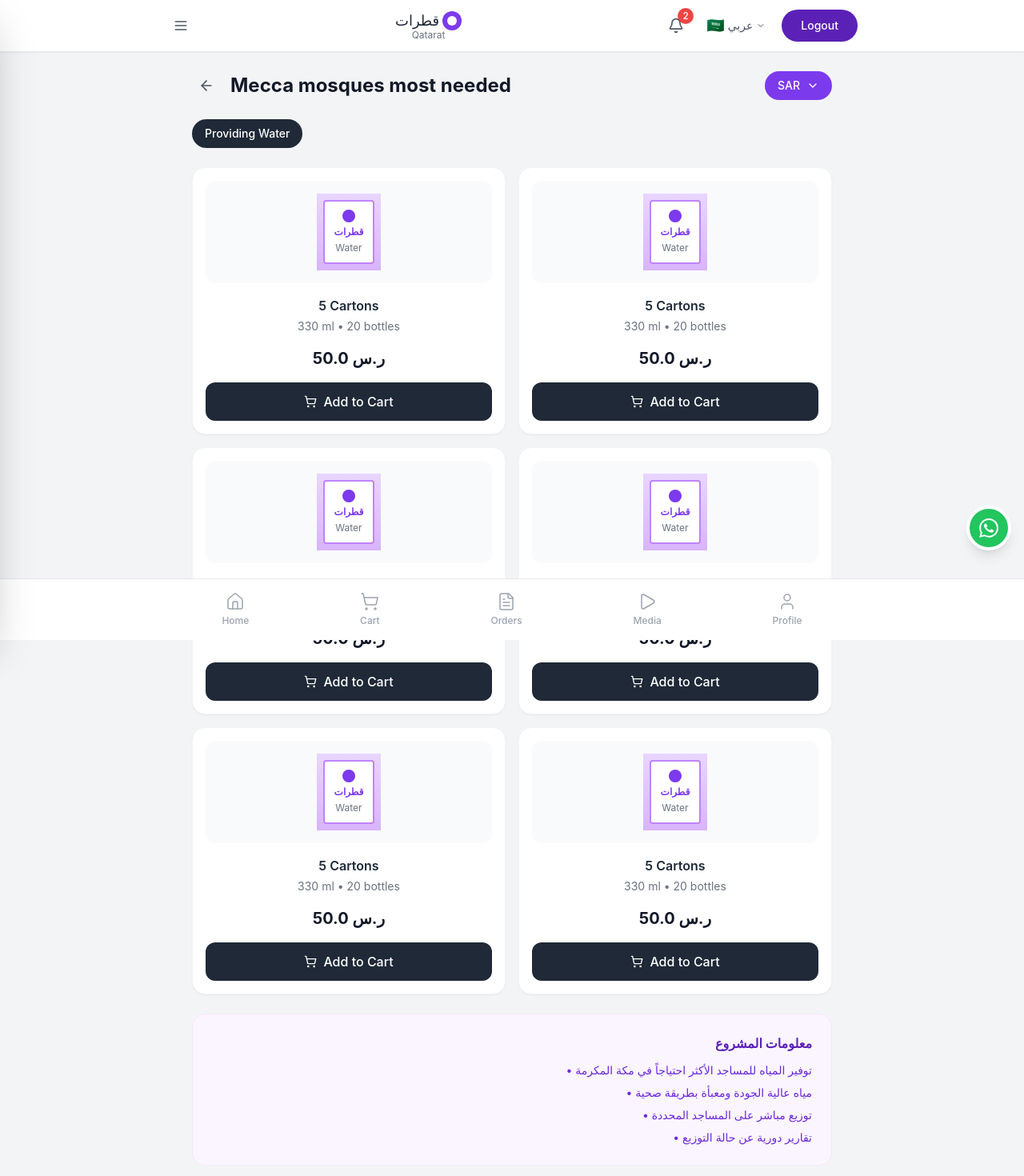
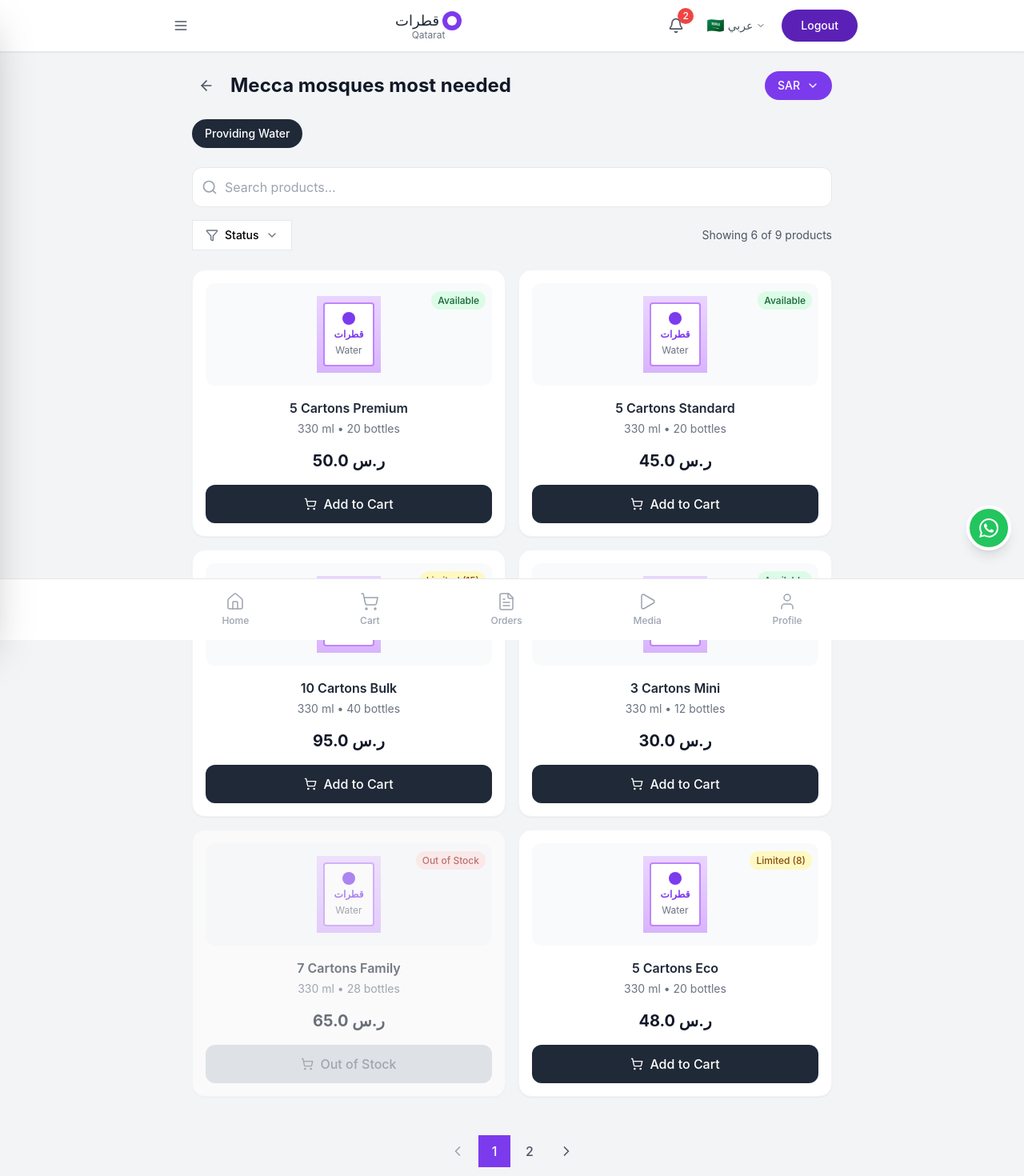
Before and after one commit to rakibul0310/sofof-tech-assessment, a React (Create React App) app: page /mecca-mosques in a window 1280 px wide. Shown: the top 1470 px of the page at 80% size. Built offline with nearby package versions, Linux system fonts and the light colour scheme.

Commit message:
added filter and search feature on product page

```diff
--- a/src/pages/MeccaMosques/MeccaMosques.js
+++ b/src/pages/MeccaMosques/MeccaMosques.js
@@ -1,13 +1,26 @@
 "use client";
 
-import { ArrowLeft, ChevronDown, ShoppingCart } from "lucide-react";
-import { useState } from "react";
+import {
+  ArrowLeft,
+  ChevronDown,
+  ChevronLeft,
+  ChevronRight,
+  Filter,
+  Search,
+  ShoppingCart,
+} from "lucide-react";
+import { useMemo, useState } from "react";
 import { useNavigate } from "react-router-dom";
 
 const MeccaMosques = () => {
   const navigate = useNavigate();
   const [currency, setCurrency] = useState("SAR");
   const [showCurrencyDropdown, setShowCurrencyDropdown] = useState(false);
+  const [searchQuery, setSearchQuery] = useState("");
+  const [statusFilter, setStatusFilter] = useState("all");
+  const [showFilterDropdown, setShowFilterDropdown] = useState(false);
+  const [currentPage, setCurrentPage] = useState(1);
+  const itemsPerPage = 6;
 
   const currencies = [
     { code: "SAR", symbol: "ر.س", label: "Saudi Riyal" },
@@ -15,57 +28,166 @@ const MeccaMosques = () => {
     { code: "EUR", symbol: "€", label: "Euro" },
   ];
 
-  const products = [
+  const statusOptions = [
+    { value: "all", label: "All Products", count: 0 },
+    { value: "available", label: "Available", count: 0 },
+    { value: "limited", label: "Limited Stock", count: 0 },
+    { value: "out_of_stock", label: "Out of Stock", count: 0 },
+  ];
+
+  const allProducts = [
     {
       id: 1,
-      name: "5 Cartons",
+      name: "5 Cartons Premium",
       description: "330 ml • 20 bottles",
       price: 50.0,
+      status: "available",
+      stock: 100,
       image: "/placeholder.svg?height=120&width=120",
     },
     {
       id: 2,
-      name: "5 Cartons",
+      name: "5 Cartons Standard",
       description: "330 ml • 20 bottles",
-      price: 50.0,
+      price: 45.0,
+      status: "available",
+      stock: 85,
       image: "/placeholder.svg?height=120&width=120",
     },
     {
       id: 3,
-      name: "5 Cartons",
-      description: "330 ml • 20 bottles",
-      price: 50.0,
+      name: "10 Cartons Bulk",
+      description: "330 ml • 40 bottles",
+      price: 95.0,
+      status: "limited",
+      stock: 15,
       image: "/placeholder.svg?height=120&width=120",
     },
     {
       id: 4,
-      name: "5 Cartons",
-      description: "330 ml • 20 bottles",
-      price: 50.0,
+      name: "3 Cartons Mini",
+      description: "330 ml • 12 bottles",
+      price: 30.0,
+      status: "available",
+      stock: 200,
       image: "/placeholder.svg?height=120&width=120",
     },
     {
       id: 5,
-      name: "5 Cartons",
-      description: "330 ml • 20 bottles",
-      price: 50.0,
+      name: "7 Cartons Family",
+      description: "330 ml • 28 bottles",
+      price: 65.0,
+      status: "out_of_stock",
+      stock: 0,
       image: "/placeholder.svg?height=120&width=120",
     },
     {
       id: 6,
-      name: "5 Cartons",
+      name: "5 Cartons Eco",
       description: "330 ml • 20 bottles",
-      price: 50.0,
+      price: 48.0,
+      status: "limited",
+      stock: 8,
+      image: "/placeholder.svg?height=120&width=120",
+    },
+    {
+      id: 7,
+      name: "12 Cartons Wholesale",
+      description: "330 ml • 48 bottles",
+      price: 110.0,
+      status: "available",
+      stock: 50,
+      image: "/placeholder.svg?height=120&width=120",
+    },
+    {
+      id: 8,
+      name: "5 Cartons Deluxe",
+      description: "330 ml • 20 bottles",
+      price: 55.0,
+      status: "available",
+      stock: 75,
+      image: "/placeholder.svg?height=120&width=120",
+    },
+    {
+      id: 9,
+      name: "8 Cartons Special",
+      description: "330 ml • 32 bottles",
+      price: 80.0,
+      status: "limited",
+      stock: 12,
       image: "/placeholder.svg?height=120&width=120",
     },
   ];
 
+  // Filter and search products
+  const filteredProducts = useMemo(() => {
+    let filtered = allProducts;
+
+    // Apply search filter
+    if (searchQuery.trim()) {
+      filtered = filtered.filter(
+        (product) =>
+          product.name.toLowerCase().includes(searchQuery.toLowerCase()) ||
+          product.description.toLowerCase().includes(searchQuery.toLowerCase())
+      );
+    }
+
+    // Apply status filter
+    if (statusFilter !== "all") {
+      filtered = filtered.filter((product) => product.status === statusFilter);
+    }
+
+    return filtered;
+  }, [searchQuery, statusFilter]);
+
+  // Calculate pagination
+  const totalPages = Math.ceil(filteredProducts.length / itemsPerPage);
+  const startIndex = (currentPage - 1) * itemsPerPage;
+  const paginatedProducts = filteredProducts.slice(
+    startIndex,
+    startIndex + itemsPerPage
+  );
+
+  // Update status counts
+  const updatedStatusOptions = statusOptions.map((option) => ({
+    ...option,
+    count:
+      option.value === "all"
+        ? allProducts.length
+        : allProducts.filter((p) => p.status === option.value).length,
+  }));
+
   const currentCurrency = currencies.find((c) => c.code === currency);
+
+  const getStatusBadge = (status, stock) => {
+    switch (status) {
+      case "available":
+        return (
+          <span className="bg-green-100 text-green-800 px-2 py-1 rounded-full text-xs font-medium">
+            Available
+          </span>
+        );
+      case "limited":
+        return (
+          <span className="bg-yellow-100 text-yellow-800 px-2 py-1 rounded-full text-xs font-medium">
+            Limited ({stock})
+          </span>
+        );
+      case "out_of_stock":
+        return (
+          <span className="bg-red-100 text-red-800 px-2 py-1 rounded-full text-xs font-medium">
+            Out of Stock
+          </span>
+        );
+      default:
+        return null;
+    }
+  };
 
   const addToCart = (product, e) => {
     e.stopPropagation();
+    if (product.status === "out_of_stock") return;
     console.log("Added to cart:", product);
-    // Here you would typically dispatch to a cart context or state management
   };
 
   const goBack = () => {
@@ -74,6 +196,17 @@ const MeccaMosques = () => {
 
   const viewProductDetails = (productId) => {
     navigate(`/product/${productId}`);
+  };
+
+  const handlePageChange = (page) => {
+    setCurrentPage(page);
+    window.scrollTo({ top: 0, behavior: "smooth" });
+  };
+
+  const clearFilters = () => {
+    setSearchQuery("");
+    setStatusFilter("all");
+    setCurrentPage(1);
   };
 
   return (
@@ -135,23 +268,129 @@ const MeccaMosques = () => {
         </span>
       </div>
 
+      {/* Search and Filter Section */}
+      <div className="space-y-4">
+        {/* Search Bar */}
+        <div className="relative">
+          <Search className="absolute left-3 top-1/2 transform -translate-y-1/2 w-5 h-5 text-gray-400" />
+          <input
+            type="text"
+            placeholder="Search products..."
+            value={searchQuery}
+            onChange={(e) => {
+              setSearchQuery(e.target.value);
+              setCurrentPage(1);
+            }}
+            className="w-full pl-10 pr-4 py-3 bg-white border border-gray-200 rounded-xl focus:outline-none focus:ring-2 focus:ring-purple-500 focus:border-transparent"
+          />
+        </div>
+
+        {/* Filter and Results Info */}
+        <div className="flex items-center justify-between">
+          <div className="flex items-center space-x-3">
+            {/* Status Filter */}
+            <div className="relative">
+              <button
+                onClick={() => setShowFilterDropdown(!showFilterDropdown)}
+                className="flex items-center space-x-2 bg-white border border-gray-200 px-4 py-2 rounded-lg text-sm font-medium hover:bg-gray-50 transition-colors"
+              >
+                <Filter className="w-4 h-4 text-gray-500" />
+                <span>Status</span>
+                <ChevronDown className="w-4 h-4 text-gray-500" />
+              </button>
+
+              {showFilterDropdown && (
+                <div className="absolute left-0 mt-2 w-48 bg-white rounded-lg shadow-lg border border-gray-200 z-50">
+                  {updatedStatusOptions.map((option) => (
+                    <button
+                      key={option.value}
+                      onClick={() => {
+                        setStatusFilter(option.value);
+                        setCurrentPage(1);
+                        setShowFilterDropdown(false);
+                      }}
+                      className={`w-full flex items-center justify-between px-4 py-3 text-sm hover:bg-gray-50 transition-colors first:rounded-t-lg last:rounded-b-lg ${
+                        statusFilter === option.value
+                          ? "bg-purple-50 text-purple-600"
+                          : "text-gray-700"
+                      }`}
+                    >
+                      <span className="font-medium">{option.label}</span>
+                      <span className="text-xs text-gray-500">
+                        ({option.count})
+                      </span>
+                    </button>
+                  ))}
+                </div>
+              )}
+            </div>
+
+            {/* Clear Filters */}
+            {(searchQuery || statusFilter !== "all") && (
+              <button
+                onClick={clearFilters}
+                className="text-purple-600 hover:text-purple-700 text-sm font-medium"
+              >
+                Clear filters
+              </button>
+            )}
+          </div>
+
+          {/* Results Count */}
+          <div className="text-sm text-gray-600">
+            Showing {paginatedProducts.length} of {filteredProducts.length}{" "}
+            products
+          </div>
+        </div>
+      </div>
+
       {/* Products Grid */}
+      {paginatedProducts.length === 0 ? (
+        <div className="text-center py-16">
+          <div className="w-24 h-24 mx-auto mb-4 bg-gray-100 rounded-full flex items-center justify-center">
+            <Search className="w-12 h-12 text-gray-400" />
+          </div>
+          <h3 className="text-xl font-semibold text-gray-600 mb-2">
+            No products found
+          </h3>
+          <p className="text-gray-500 mb-4">
+            Try adjusting your search or filter criteria
+          </p>
+          <button
+            onClick={clearFilters}
+            className="bg-purple-600 text-white px-6 py-2 rounded-lg font-medium hover:bg-purple-700 transition-colors"
+          >
+            Clear all filters
+          </button>
+        </div>
+      ) : (
         <div className="grid grid-cols-2 gap-4">
-        {products.map((product) => (
+          {paginatedProducts.map((product) => (
             <div
               key={product.id}
-            className="bg-white rounded-2xl p-4 shadow-sm border border-gray-100 hover:shadow-md transition-shadow cursor-pointer"
-            onClick={() => viewProductDetails(product.id)}
+              className={`bg-white rounded-2xl p-4 shadow-sm border border-gray-100 hover:shadow-md transition-shadow cursor-pointer ${
+                product.status === "out_of_stock" ? "opacity-60" : ""
+              }`}
+              onClick={() =>
+                product.status !== "out_of_stock" &&
+                viewProductDetails(product.id)
+              }
             >
               {/* Product Image */}
-            <div className="bg-gray-50 rounded-xl p-4 mb-4 flex items-center justify-center h-32">
+              <div className="bg-gray-50 rounded-xl p-4 mb-4 flex items-center justify-center h-32 relative">
                 <div className="w-20 h-24 bg-gradient-to-b from-purple-200 to-purple-300 rounded-lg flex items-center justify-center relative">
                   {/* Water bottle carton mockup */}
                   <div className="w-16 h-20 bg-white rounded border-2 border-purple-400 flex flex-col items-center justify-center">
                     <div className="w-4 h-4 bg-purple-600 rounded-full mb-1"></div>
-                  <div className="text-xs font-bold text-purple-600">قطرات</div>
+                    <div className="text-xs font-bold text-purple-600">
+                      قطرات
+                    </div>
                     <div className="text-xs text-gray-500 mt-1">Water</div>
                   </div>
+                </div>
+                {/* Status Badge */}
+                <div className="absolute top-2 right-2">
+                  {getStatusBadge(product.status, product.stock)}
                 </div>
               </div>
 
@@ -173,14 +412,69 @@ const MeccaMosques = () => {
               {/* Add to Cart Button */}
               <button
                 onClick={(e) => addToCart(product, e)}
-              className="w-full bg-gray-800 text-white py-3 rounded-xl font-medium hover:bg-gray-900 transition-colors flex items-center justify-center space-x-2"
+                disabled={product.status === "out_of_stock"}
+                className={`w-full py-3 rounded-xl font-medium transition-colors flex items-center justify-center space-x-2 ${
+                  product.status === "out_of_stock"
+                    ? "bg-gray-300 text-gray-500 cursor-not-allowed"
+                    : "bg-gray-800 text-white hover:bg-gray-900"
+                }`}
               >
                 <ShoppingCart className="w-4 h-4" />
-              <span>Add to Cart</span>
+                <span>
+                  {product.status === "out_of_stock"
+                    ? "Out of Stock"
+                    : "Add to Cart"}
+                </span>
               </button>
             </div>
           ))}
         </div>
+      )}
+
+      {/* Pagination */}
+      {totalPages > 1 && (
+        <div className="flex items-center justify-center space-x-2 pt-6">
+          <button
+            onClick={() => handlePageChange(currentPage - 1)}
+            disabled={currentPage === 1}
+            className={`p-2 rounded-lg transition-colors ${
+              currentPage === 1
+                ? "text-gray-400 cursor-not-allowed"
+                : "text-gray-600 hover:bg-gray-100"
+            }`}
+          >
+            <ChevronLeft className="w-5 h-5" />
+          </button>
+
+          <div className="flex space-x-1">
+            {Array.from({ length: totalPages }, (_, i) => i + 1).map((page) => (
+              <button
+                key={page}
+                onClick={() => handlePageChange(page)}
+                className={`w-10 h-10 rounded-lg font-medium transition-colors ${
+                  currentPage === page
+                    ? "bg-purple-600 text-white"
+                    : "text-gray-600 hover:bg-gray-100"
+                }`}
+              >
+                {page}
+              </button>
+            ))}
+          </div>
+
+          <button
+            onClick={() => handlePageChange(currentPage + 1)}
+            disabled={currentPage === totalPages}
+            className={`p-2 rounded-lg transition-colors ${
+              currentPage === totalPages
+                ? "text-gray-400 cursor-not-allowed"
+                : "text-gray-600 hover:bg-gray-100"
+            }`}
+          >
+            <ChevronRight className="w-5 h-5" />
+          </button>
+        </div>
+      )}
 
       {/* Info Section */}
       <div className="bg-purple-50 rounded-2xl p-6 border border-purple-100">
```
Lines whose indentation alone changed are shown as unchanged.
